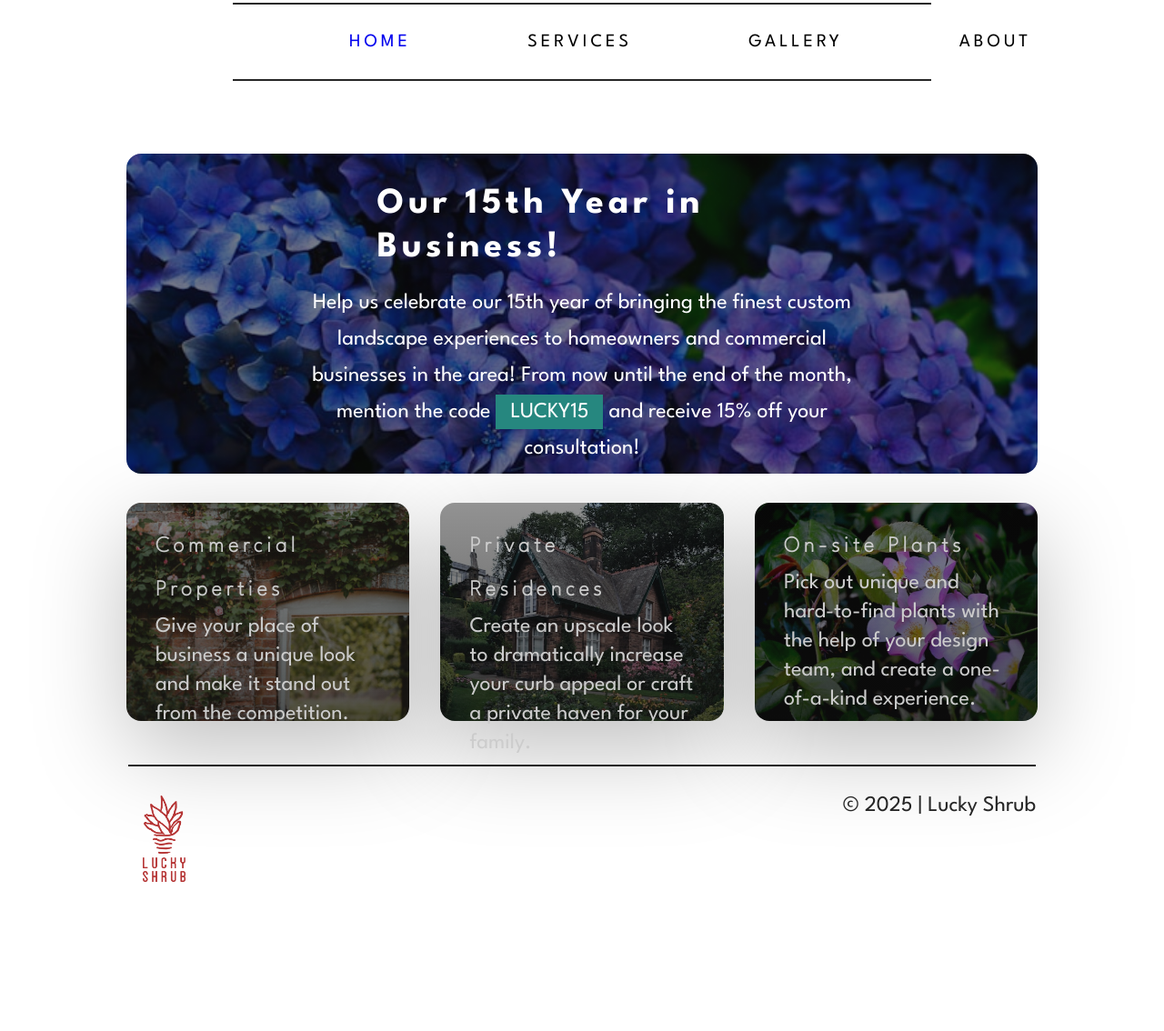
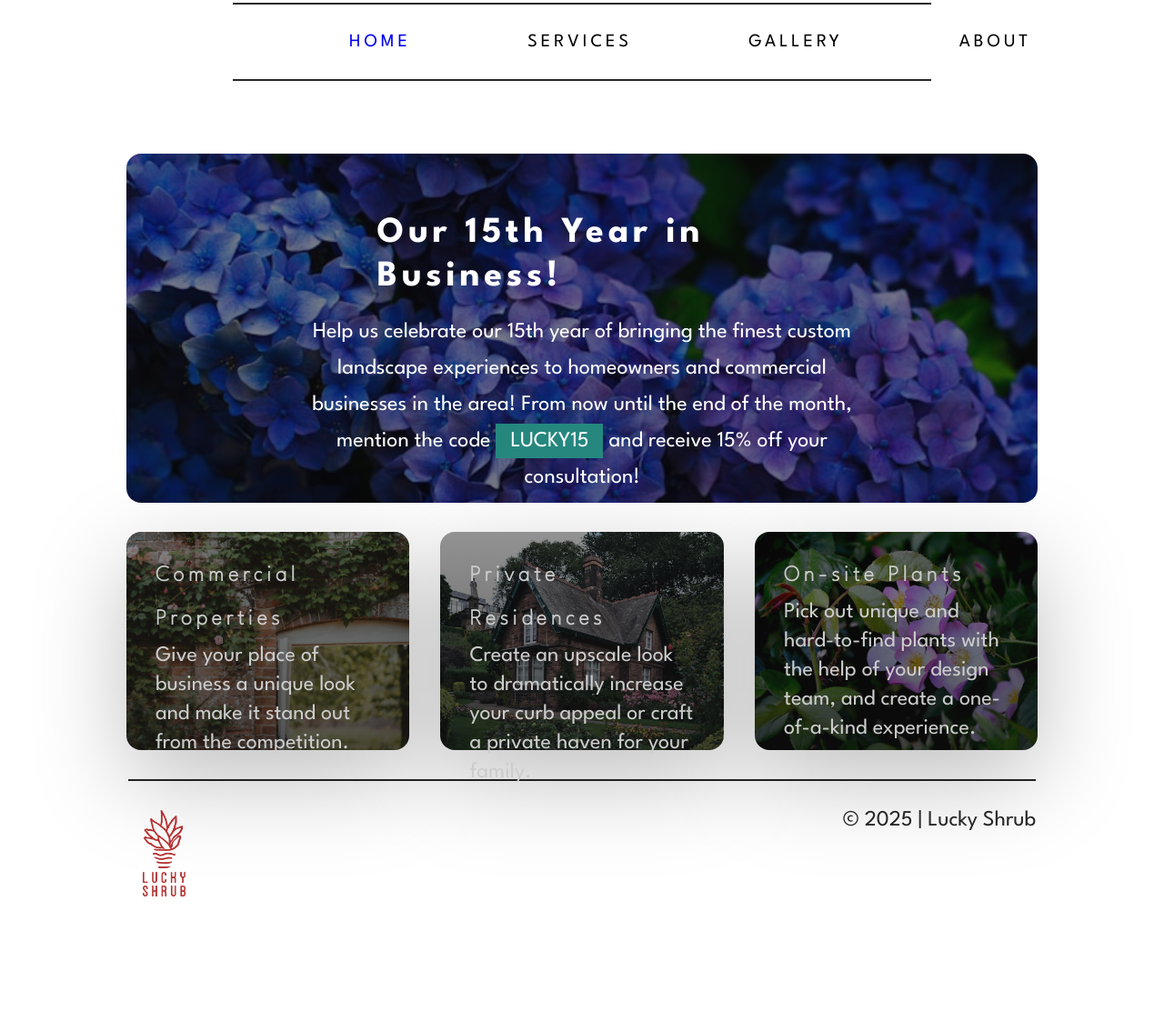
Before and after one commit to rspatz/lucky-shrub, a plain HTML site: page index.html in a window 1280 px wide. Shown: the part 219-1353 px from the top of the page at 91% size. Drawn offline with Linux system fonts and the light colour scheme.

```diff
--- a/css/style.css
+++ b/css/style.css
@@ -147,7 +147,7 @@ p {
 .promotion {
   width: 87%;
   height: 20rem;
-  padding-top: 2rem;
+  padding-top: 4rem;
   margin: 1rem auto;
   border-radius: 1rem;
   background: linear-gradient(rgba(16, 16, 16, 0.5), rgba(16, 16, 16, 0.5)),
@@ -235,7 +235,7 @@ span {
   display: flex;
   width: 78%;
   height: 17rem;
-  margin: 0 auto;
+  margin: 6rem auto;
   border-top: solid 2px var(--dark-grey);
 }
 
```
Also changed, not shown: fonts/League_Spartan/LeagueSpartan-Light.ttf (deleted), img/emiko-may-5vGARiJqI_A-unsplash.jpg (deleted), img/ian-baldwin-tvlrY2-6l_c-unsplash.jpg (deleted), img/justin-docanto-VBPU2RNuMeM-unsplash.jpg (deleted), img/sandy-millar-hM4ogAfs09Q-unsplash.jpg (deleted), img/white-logo.png (deleted), 2 other files.
